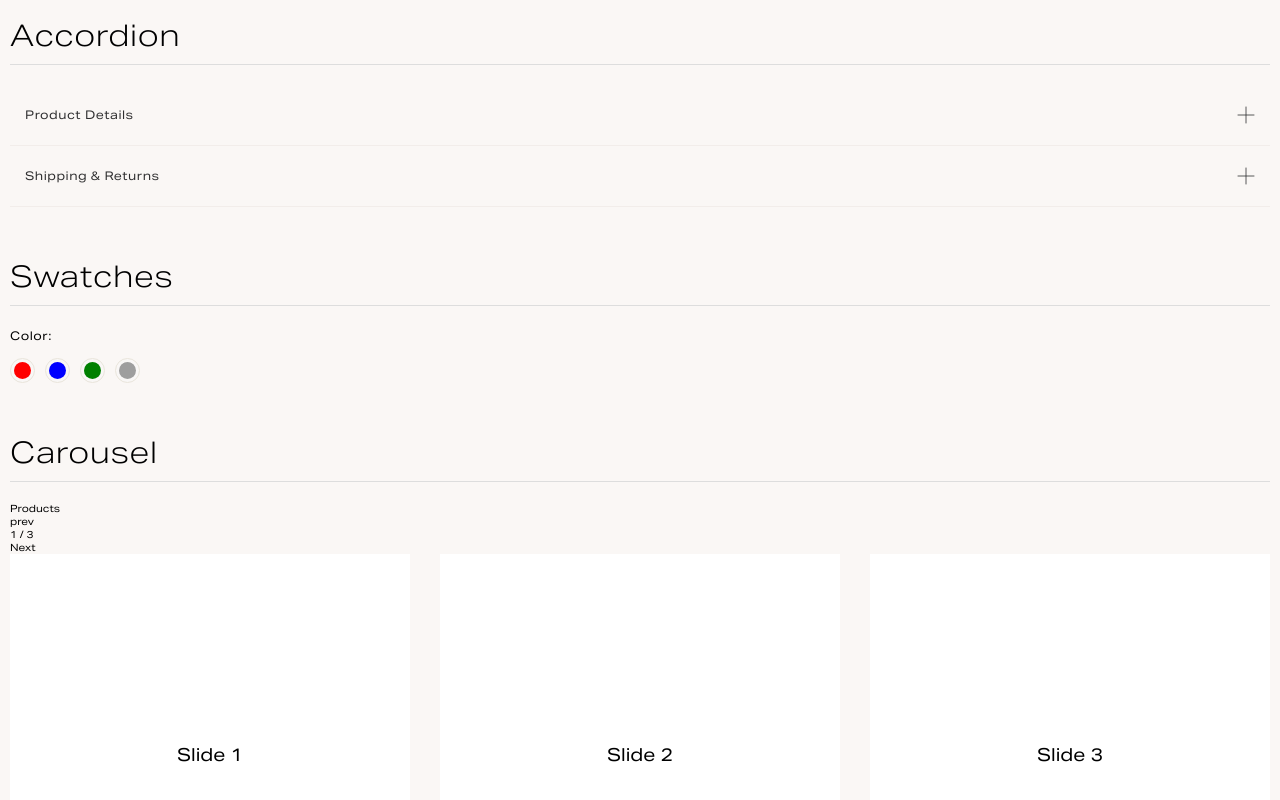
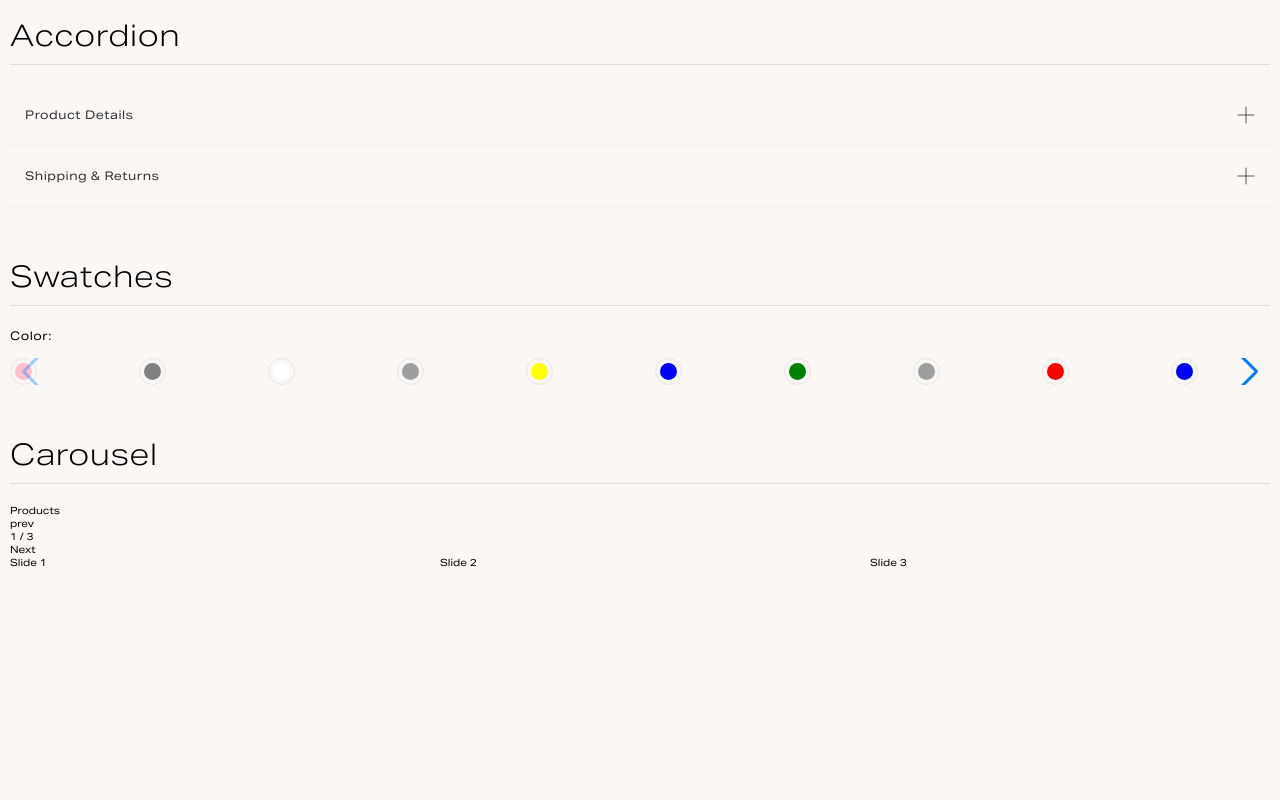
Before and after one commit to prakashPersistent/ui-boilerplate, a React (Create React App) app: page / in a window 1280 px wide. Shown: the part 5226-6026 px from the top of the page. After the commit the page ends 5865 px from the top, so only its background shows below. Built offline with nearby package versions, Linux system fonts and the light colour scheme; grey boxes are pictures that could not be loaded.

Commit message:
swatches horizontal scroll

```diff
--- a/src/App.js
+++ b/src/App.js
@@ -4,7 +4,7 @@ import SVGIcon from './svg/arrow-right.svg';
 import ArrowDown from './svg/arrow-down.svg';
 import PlusIcon from './svg/plus.svg';
 import Dropdown from './Components/Dropdown';
-import {data,disabled,accordionData,swatchesData, slides} from "./Constants/constants"
+import {data,disabled,accordionData,swatchesData, slides,swatchesHorizonatalScrollData} from "./Constants/constants"
 import Accordion from './Components/Accordion';
 import Swatches from './Components/Swatches';
 import Carousel from './Components/Carousel';
@@ -553,7 +553,8 @@ function App() {
 
           <div className='typography-box'>
             <h3 className='typography-title'>Swatches</h3>
-            <Swatches data={swatchesData}/>
+            {/* <Swatches data={swatchesData}/>  */}
+            <Swatches data={swatchesHorizonatalScrollData}/>
           </div>
 
           <div className='typography-box'>
--- a/src/Components/Swatches.js
+++ b/src/Components/Swatches.js
@@ -1,4 +1,14 @@
 import React, { useState } from 'react';
+// Import Swiper React components
+import { Swiper, SwiperSlide } from "swiper/react";
+
+// Import Swiper styles
+import "swiper/css";
+import "swiper/css/pagination";
+import "swiper/css/navigation";
+
+// import required modules
+import { Pagination,Navigation } from "swiper";
 
 const Swatches = ({data}) => {
 
@@ -9,6 +19,21 @@ const Swatches = ({data}) => {
         return matchPattern.test(_string);
       }
 
+    const Swatch = (ele,key)=>  (
+      <>
+      <li key={key}>
+        <div className='swatches-item'>
+          <input type="radio" id={"color-swateche-"+key+ele}  name="color-swateche" value={ele} onClick={()=>setActive(ele)} checked={ele === active}/>
+          <label for={"color-swateche-"+key+ele}>
+                  {isValidUrl(ele)
+                  ? <img className='swatches-type' src={ele}/>
+                  :<div className='swatches-type' style={{backgroundColor:ele}}></div>}
+          </label>
+        </div>
+      </li>
+    </>
+  )
+
     return (
         <div>
           <div className='swatches-title'>
@@ -16,20 +41,37 @@ const Swatches = ({data}) => {
           </div>
           <div className='swatches-row'>
             <ul>
-                {data?.map((ele,i)=>(
-                    <>
-                    <li>
-                      <div className='swatches-item'>
-                        <input type="radio" id={"color-swateche-"+i}  name="color-swateche" value={ele} onClick={()=>setActive(ele)} checked={ele === active}/>
-                        <label for={"color-swateche-"+i}>
-                                {isValidUrl(ele)
-                                ? <img className='swatches-type' src={ele}/>
-                                :<div className='swatches-type' style={{backgroundColor:ele}}></div>}
-                        </label>
-                      </div>
-                    </li>
-                  </>
+              {data?.length > 10 ?
+              <Swiper
+              slidesPerView={10}
+              slidesPerGroup={10}
+              spaceBetween={30}
+              navigation={true}
+              modules={[Pagination, Navigation]}
+              breakpoints={{
+                  320: {
+                    slidesPerView: 8,
+                    spaceBetween: 10,
+                  },
+                  768: {
+                    slidesPerView: 10,
+                    spaceBetween: 20,
+                  },
+                  1024: {
+                    slidesPerView: 10,
+                    spaceBetween: 30,
+                  },
+                }}
+                className="mySwiper"
+            >
+                {data.map((ele,i)=>(
+                  <SwiperSlide key={i}>{Swatch(ele,i)}</SwiperSlide>
                 ))}
+            </Swiper> :
+            data?.map((ele,i)=>
+              Swatch(ele,i)
+            )}
+
             </ul>
           </div>
         </div>
--- a/src/Constants/constants.js
+++ b/src/Constants/constants.js
@@ -12,4 +12,6 @@ export const accordionData = [{
 
 export const swatchesData = ['red','blue','green','http://codeskulptor-assets.commondatastorage.googleapis.com/assets_clock_background.png'];
 
+export const swatchesHorizonatalScrollData = ['pink','grey','white','http://codeskulptor-assets.commondatastorage.googleapis.com/assets_clock_background.png','yellow','blue','green','http://codeskulptor-assets.commondatastorage.googleapis.com/assets_clock_background.png','red','blue','green','http://codeskulptor-assets.commondatastorage.googleapis.com/assets_clock_background.png'];
+
 export const slides = ["Slide 1","Slide 2","Slide 3","Slide 4","Slide 5","Slide 6","Slide 7","Slide 8","Slide 9"]
--- a/src/scss/_carousle.scss
+++ b/src/scss/_carousle.scss
@@ -1,37 +1,37 @@
-.carousle-wrp{
-    position: relative;
-    height: 200px;
-}
+// .carousle-wrp{
+//     position: relative;
+//     height: 200px;
+// }
 
 
-.swiper {
-    width: 100%;
-    height: 200%;
-  }
+// .swiper {
+//     width: 100%;
+//     height: 200%;
+//   }
 
-  .swiper-slide {
-    text-align: center;
-    font-size: 18px;
-    background: #fff;
+//   .swiper-slide {
+//     text-align: center;
+//     font-size: 18px;
+//     background: #fff;
 
-    /* Center slide text vertically */
-    display: -webkit-box;
-    display: -ms-flexbox;
-    display: -webkit-flex;
-    display: flex;
-    -webkit-box-pack: center;
-    -ms-flex-pack: center;
-    -webkit-justify-content: center;
-    justify-content: center;
-    -webkit-box-align: center;
-    -ms-flex-align: center;
-    -webkit-align-items: center;
-    align-items: center;
-  }
+//     /* Center slide text vertically */
+//     display: -webkit-box;
+//     display: -ms-flexbox;
+//     display: -webkit-flex;
+//     display: flex;
+//     -webkit-box-pack: center;
+//     -ms-flex-pack: center;
+//     -webkit-justify-content: center;
+//     justify-content: center;
+//     -webkit-box-align: center;
+//     -ms-flex-align: center;
+//     -webkit-align-items: center;
+//     align-items: center;
+//   }
 
-  .swiper-slide img {
-    display: block;
-    width: 100%;
-    height: 100%;
-    object-fit: cover;
-  }
+//   .swiper-slide img {
+//     display: block;
+//     width: 100%;
+//     height: 100%;
+//     object-fit: cover;
+//   }
```
